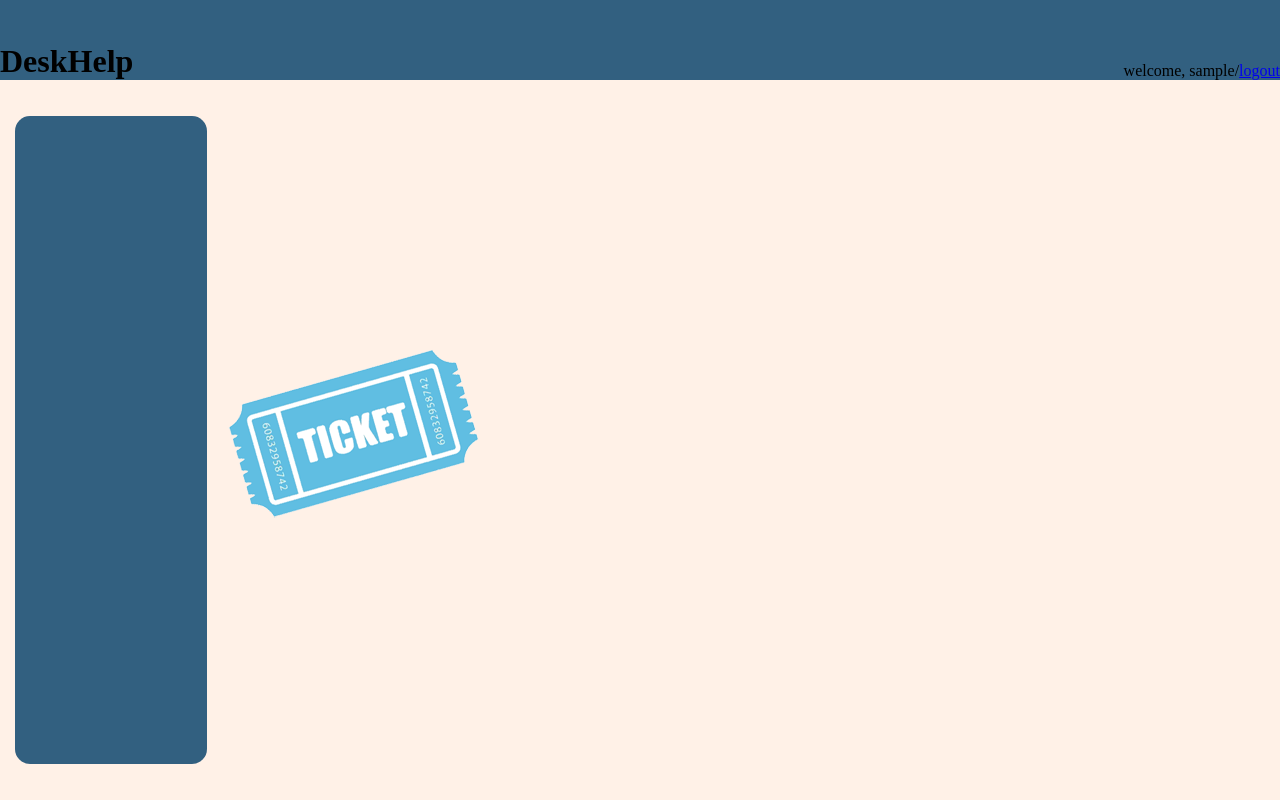
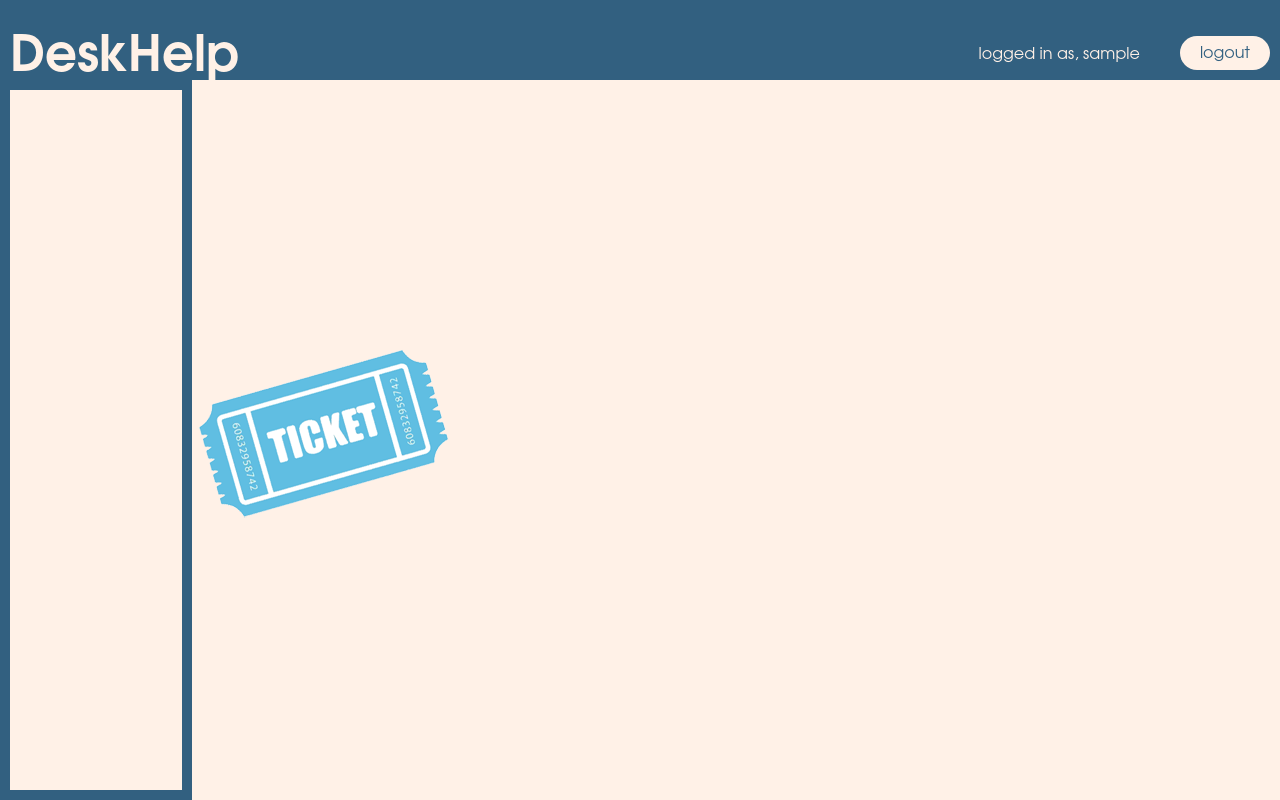
Before and after one commit to yashsuvarna797-ship-it/Desk-help, a Django app: page / in a window 1280 px wide. Run offline with Django 5.2, Linux system fonts and the light colour scheme; the visitor is signed in with stand-in values (Sample User, id 1); data that the repository does not hold is empty.

Commit message:
Add css styling to auth buttons on homepage and Add a sidebar

```diff
--- a/mysite/DeskHelp/static/DeskHelp/style.css
+++ b/mysite/DeskHelp/static/DeskHelp/style.css
@@ -2,7 +2,10 @@
     --light-blue:#B5D2E6;
     --blue:#326080;
     --skin:#FFF1E7;
-    --brown:#805232;
+    --logo-font:Avantgarde,
+    "TeX Gyre Adventor",
+    "URW Gothic L",
+    sans-serif;
 }
 
 body{
@@ -20,6 +23,15 @@ header{
 
 .top-header h1{
     margin:0;
+    font-family:var(--logo-font);
+    color:var(--skin);
+    font-size:50px;
+    margin-left:10px;
+}
+
+a{
+    color:var(--skin);
+    text-decoration:none;
 }
 
 .top-header{
@@ -37,6 +49,71 @@ header{
     flex:1;
 }
 
+.login{
+    margin: 10px;
+    padding: 8px 20px;
+    color: black;
+    cursor: pointer;
+}
+
+.login:hover{
+    filter:brightness(80%)
+}
+
+.login a{
+    font-family:var(--logo-font);
+    color:var(--skin);
+}
+
+.signup{
+    margin: 10px;
+    padding: 8px 20px;
+    background-color: var(--skin);
+    color: black;
+    border: none;
+    border-radius: 40px;
+    cursor: pointer;
+}
+
+.signup:hover{
+    filter:brightness(80%)
+}
+
+.signup a{
+    font-family:var(--logo-font);
+    color:var(--blue);
+}
+
+.logged-in{
+    margin: 10px;
+    padding: 8px 20px;
+    color: var(--skin);
+    font-family:var(--logo-font);
+}
+
+.logout{
+    margin: 10px;
+    padding: 8px 20px;
+    background-color: var(--skin);
+    color: black;
+    border: none;
+    border-radius: 40px;
+    cursor: pointer;
+}
+
+.logout:hover{
+    filter:brightness(80%)
+}
+
+.logout:hover a{
+    color:red;
+}
+
+.logout a{
+    font-family:var(--logo-font);
+    color:var(--blue);
+}
+
 .content{
     background-color:var(--skin);
     height:100%;
@@ -49,15 +126,15 @@ header{
     display:flex;
     flex-direction:column;
     align-items:center;
-    background-color: var(--blue);
+    background-color: var(--skin);
     width: 15vw;
-    height: 90%;
-    border-radius:15px;
-    margin:15px;
+    height: 100%;
+    border: 10px solid var(--blue);
+    box-sizing:border-box;
 }
 
 .left-sidebar p{
-    color:var(--skin)
+    color:var(--blue)
 }
 
 .ticket-element{
--- a/mysite/DeskHelp/templates/DeskHelp/base.html
+++ b/mysite/DeskHelp/templates/DeskHelp/base.html
@@ -13,17 +13,26 @@
     <header>
         {% block header %}
             <div class="top-header">
-                <h1>DeskHelp</h1>
+                <h1><a href="{% url 'home' %}">DeskHelp</a></h1>
             </div>
 
             <div class="right-header">
                 {% if user.is_authenticated %}
-                    welcome, {{ user.username }}/
-                    <a href="{% url 'logout' %}">logout</a>
+                    <div class="logged-in">
+                        logged in as, {{ user.username }}
+                    </div>
+                    <div class="logout">
+                        <a href="{% url 'logout' %}">logout</a>
+                    </div>
+
 
                 {% else %}
-                    <a href="{% url 'login' %}">login</a>
-                    <a href="{% url 'signup' %}">signup</a>
+                    <div class="login">
+                        <a href="{% url 'login' %}">login</a>
+                    </div>
+                    <div class="signup">
+                        <a href="{% url 'signup' %}">signup</a>
+                    </div>
                 {% endif %}
             </div>
         {% endblock %}
--- a/mysite/DeskHelp/templates/DeskHelp/index.html
+++ b/mysite/DeskHelp/templates/DeskHelp/index.html
@@ -10,7 +10,14 @@
         {% if user.is_authenticated %}
         <div class="left-sidebar">
             {% if ticket_list %}
-                <p>Your Tickets</p>
+                <div class="left-sidebar-top">
+                    <p>Your Tickets</p>
+                    <div class="back-arrow">
+                        <img src="{% static 'DeskHelp/assets/back_arrow.png' %}">
+                    </div>
+                </div>
+
+
                 {% for ticket in ticket_list %}
                     <div class="ticket-element">
                         <a href="{% url 'display_ticket_info' ticket.id %}">{{ ticket.title }}</a>
```
Also changed, not shown: other parts of mysite/DeskHelp/static/DeskHelp/style.css (+26 -2 lines), mysite/DeskHelp/static/DeskHelp/assets/back_arrow.png (added), mysite/DeskHelp/static/DeskHelp/assets/edit.png (added).
